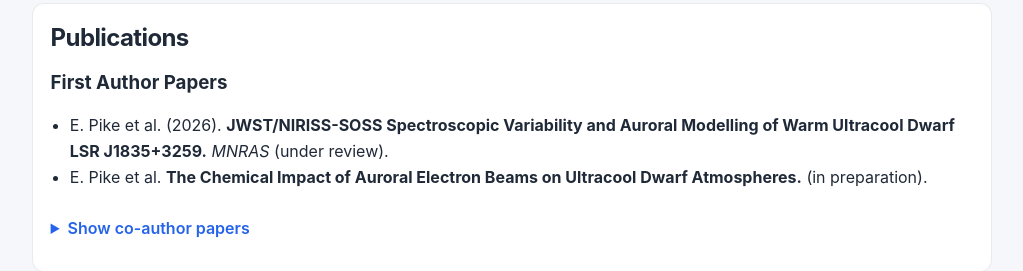
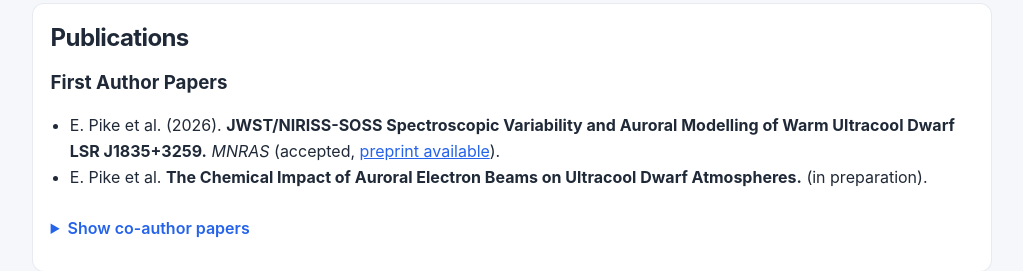
Before and after one commit to Eleapi/eleapi.github.io, a plain HTML site: page index.html in a window 1280 px wide. Shown: the part 977-1248 px from the top of the page, without its empty margins (128-1151 px from the left). Drawn offline with Linux system fonts and the light colour scheme.

Commit message:
Change publication status to accepted for a paper
Updated publication status for a paper by E. Pike et al.

```diff
--- a/index.html
+++ b/index.html
@@ -323,7 +323,7 @@
           <ul>
           <li>
            E. Pike et al. (2026). <strong>JWST/NIRISS-SOSS Spectroscopic Variability and Auroral Modelling of Warm Ultracool Dwarf LSR J1835+3259.</strong>
-            <i>MNRAS</i> (under review).
+            <i>MNRAS</i> (accepted, <a href="https://arxiv.org/abs/2611.18246" aria-label="preprint available"> preprint available</a>).
           </li>
           <li>
             E. Pike et al. <strong>The Chemical Impact of Auroral Electron Beams on Ultracool Dwarf Atmospheres.</strong> (in preparation).
```
